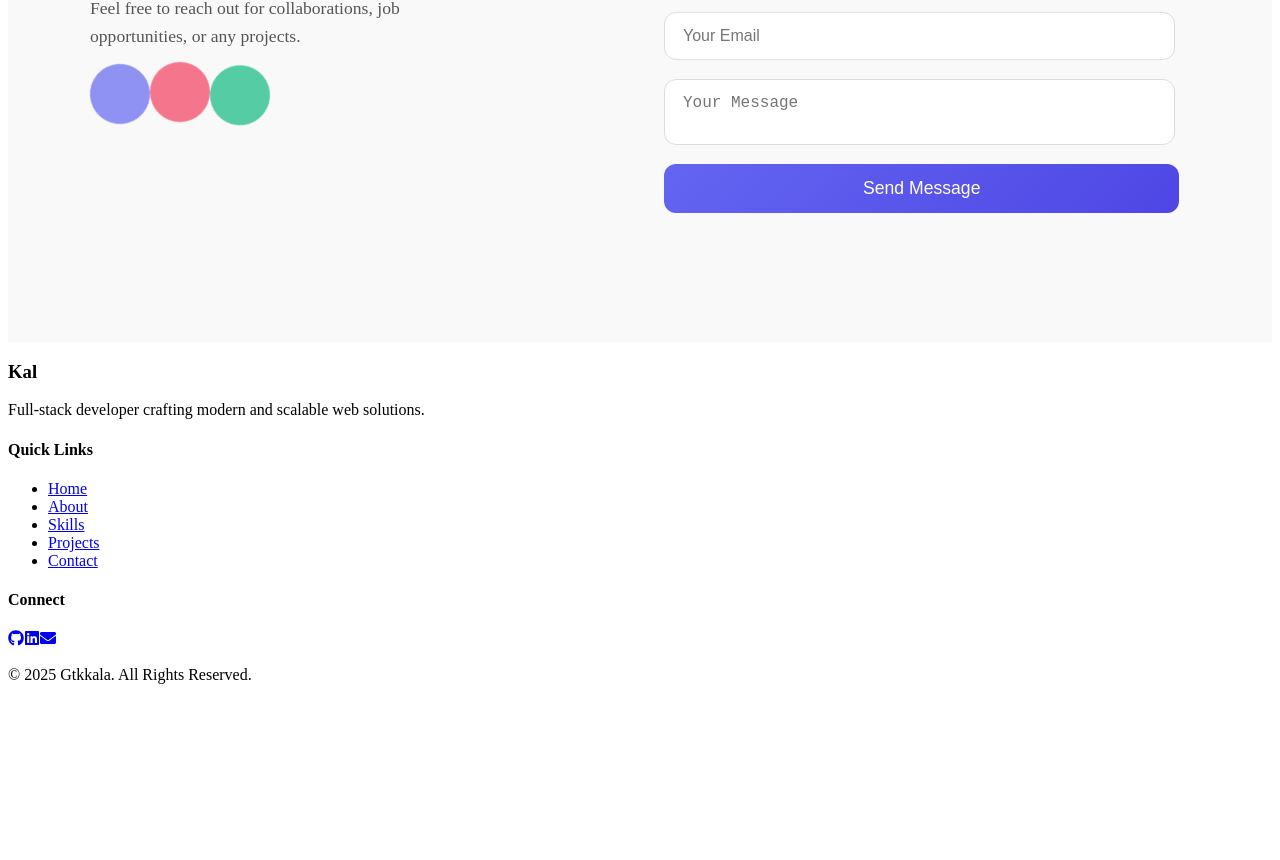
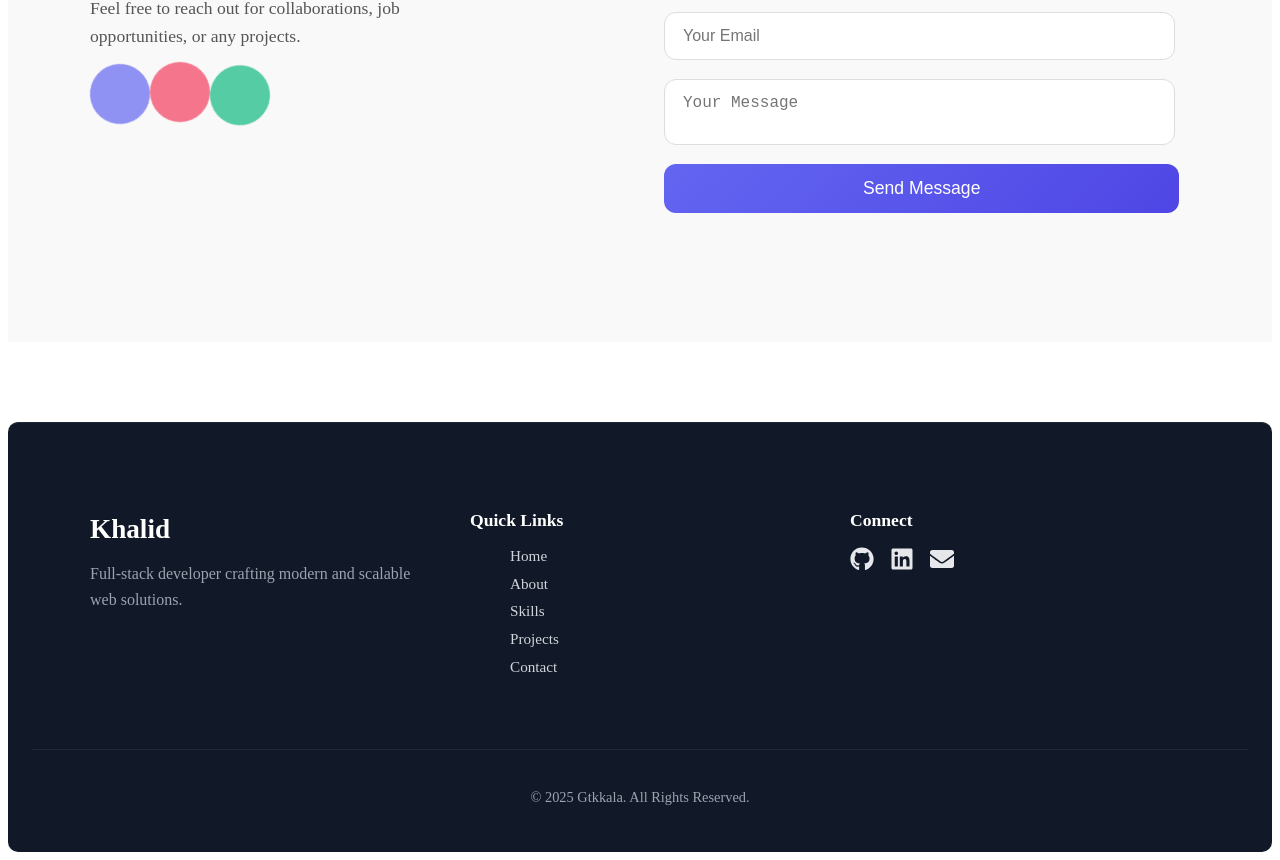
Before and after one commit to GTK-kala/Personal-Portfolio-App, a React (Vite) app in the folder Personal-Portfolio-App/: page / in a window 1280 px wide. Shown: the part 3630-4490 px from the top of the page. Before the commit the page ends 4330 px from the top, so only its background shows below. Built offline with nearby package versions, Linux system fonts and the light colour scheme.

Commit message:
styling the new footer UI

```diff
--- a/Personal-Portfolio-App/src/components/Footer/Footer.css
+++ b/Personal-Portfolio-App/src/components/Footer/Footer.css
@@ -1,15 +1,15 @@
 .footer {
-  background: #f7f7f8; /* same neutral tone as your sections */
-  padding: 3rem 1.5rem;
-  display: flex;
-  justify-content: center;
-  border-top: 1px solid #e5e7eb;
+  background: #111827;
+  color: #e5e7eb;
+  padding: 4rem 1.5rem 2rem;
   margin-top: 5rem;
+  border-top: 1px solid #1f2937;
 
-  /* subtle fade-in animation */
   animation: fadeIn 1s ease forwards;
+  border-radius: 10px;
 }
 
+/* fade animation */
 @keyframes fadeIn {
   from {
     opacity: 0;
@@ -21,61 +21,103 @@
   }
 }
 
-.footer-inner {
+/* grid layout */
+.footer-grid {
+  display: grid;
+  grid-template-columns: repeat(auto-fit, minmax(240px, 1fr));
+  gap: 2.5rem;
   max-width: 1100px;
-  width: 100%;
-  text-align: center;
+  margin: auto;
 }
 
-.footer-logo {
+.footer-title {
   font-size: 1.7rem;
-  font-weight: 700;
-  color: #111827; /* same as navbar text color */
-  letter-spacing: 1px;
+  color: white;
+  margin-bottom: 0.6rem;
 }
 
 .footer-text {
-  margin-top: 0.5rem;
-  font-size: 1rem;
-  color: #4b5563;
-  margin-bottom: 1.5rem;
+  color: #9ca3af;
+  line-height: 1.6;
 }
 
+.footer-subtitle {
+  font-size: 1.1rem;
+  color: white;
+  margin-bottom: 1rem;
+  font-weight: 600;
+}
+
+/* links */
+.footer-section ul {
+  list-style: none;
+}
+
+.footer-section a {
+  color: #d1d5db;
+  font-size: 0.95rem;
+  text-decoration: none;
+  display: inline-block;
+  margin-bottom: 0.6rem;
+  position: relative;
+  transition: 0.3s ease;
+}
+
+/* animated underline */
+.footer-section a::after {
+  content: "";
+  position: absolute;
+  left: 0;
+  bottom: -2px;
+  width: 0%;
+  height: 2px;
+  background: #6366f1;
+  transition: width 0.3s ease;
+}
+
+.footer-section a:hover {
+  color: #6366f1;
+}
+
+.footer-section a:hover::after {
+  width: 100%;
+}
+
+/* socials */
 .footer-socials {
   display: flex;
-  justify-content: center;
-  gap: 1.5rem;
-  margin-bottom: 1.7rem;
+  gap: 1rem;
+  margin-top: 0.8rem;
 }
 
 .footer-socials a {
-  font-size: 1.55rem;
-  color: #1f2937;
-  transition: 0.25s ease;
+  font-size: 1.5rem;
+  color: #e5e7eb;
+  transition: 0.3s ease;
 }
 
 .footer-socials a:hover {
+  color: #6366f1;
   transform: translateY(-5px);
-  color: #4f46e5; /* your main accent color */
 }
 
-.footer-copy {
+/* bottom */
+.footer-bottom {
+  text-align: center;
+  margin-top: 3rem;
+  color: #9ca3af;
   font-size: 0.9rem;
-  color: #6b7280;
+  border-top: 1px solid #1f2937;
+  padding-top: 1.5rem;
 }
 
-.footer-copy span {
-  color: #4f46e5;
-  font-weight: 600;
-}
-
-/* RESPONSIVE */
-@media (max-width: 600px) {
-  .footer-logo {
+/* responsive */
+@media (max-width: 500px) {
+  .footer-title {
     font-size: 1.4rem;
   }
 
   .footer-socials a {
-    font-size: 1.4rem;
+    font-size: 1.3rem;
   }
 }
--- a/Personal-Portfolio-App/src/components/Footer/Footer.jsx
+++ b/Personal-Portfolio-App/src/components/Footer/Footer.jsx
@@ -1,5 +1,5 @@
 import { FaGithub, FaLinkedin, FaEnvelope } from "react-icons/fa";
-// import "./Footer.css";
+import "./Footer.css";
 
 const Footer = () => {
   return (
@@ -7,7 +7,7 @@ const Footer = () => {
       <div className="footer-grid">
 
         <div className="footer-section">
-          <h3 className="footer-title">Kal</h3>
+          <h3 className="footer-title">Khalid</h3>
           <p className="footer-text">
             Full-stack developer crafting modern and scalable web solutions.
           </p>
```
